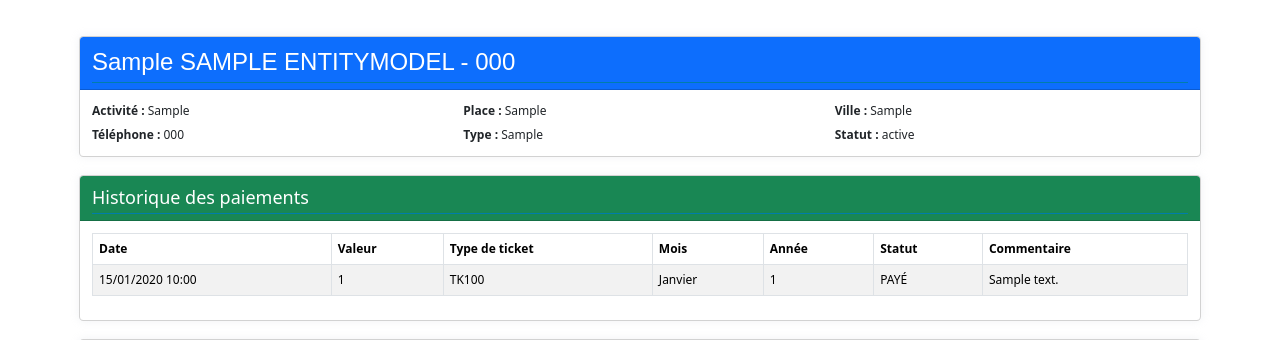
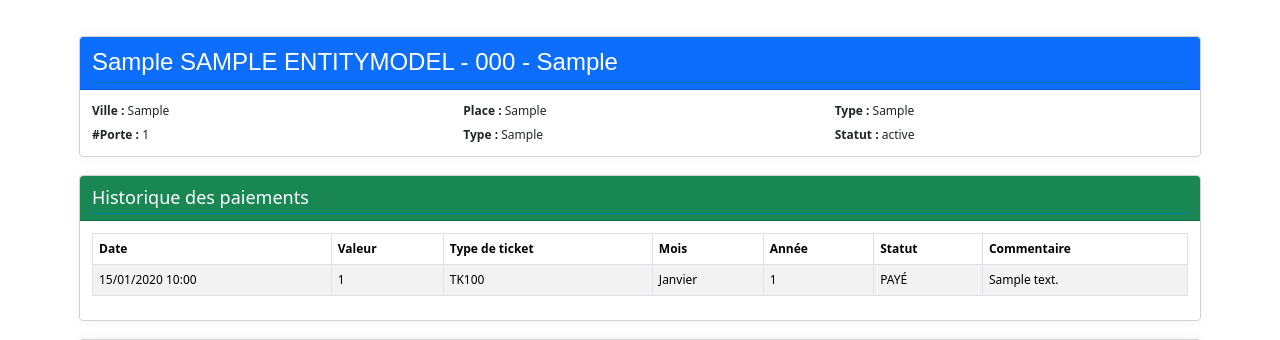
Before and after one commit to abskalana/diaffrin, a Django app: template templates/detail.html in a window 1280 px wide. Shown: the part 42-382 px from the top of the page. Run offline with Django 4.2, Linux system fonts and the light colour scheme; the template is opened without the code that fills it: values that come from a table or form of the project are taken from there, others are empty; tables that the repository leaves empty hold one stand-in row (values such as "Sample post"); some libraries are stand-ins or nearby versions.

Commit message:
helpaiementlo

```diff
--- a/templates/detail.html
+++ b/templates/detail.html
@@ -6,16 +6,16 @@
     <!-- Informations de l'entité -->
     <div class="card mb-4">
         <div class="card-header bg-primary text-white">
-            <h2 class="mb-0">{{ entity.get_display_name }}</h2>
+            <h2 class="mb-0">{{ entity.get_display_name }}  -  {{ entity.activity|default:"-" }} </h2>
         </div>
         <div class="card-body">
             <div class="row mb-2">
-                <div class="col-md-4"><strong>Activité :</strong> {{ entity.activity|default:"-" }}</div>
+                <div class="col-md-4"><strong>Ville :</strong> {{ entity.locality|default:"-" }}</div>
                 <div class="col-md-4"><strong>Place :</strong> {{ entity.city|default:"-" }}</div>
-                <div class="col-md-4"><strong>Ville :</strong> {{ entity.locality|default:"-" }}</div>
+                <div class="col-md-4"><strong>Type :</strong> {{ entity.property|default:"-" }}</div>
             </div>
             <div class="row">
-                <div class="col-md-4"><strong>Téléphone :</strong> {{ entity.contact_phone|default:"-" }}</div>
+                <div class="col-md-4"><strong>#Porte :</strong> {{ entity.porte|default:"1" }}</div>
                 <div class="col-md-4"><strong>Type :</strong> {{ entity.type_entity }}</div>
                 <div class="col-md-4"><strong>Statut :</strong> {{ entity.status }}</div>
             </div>
```
